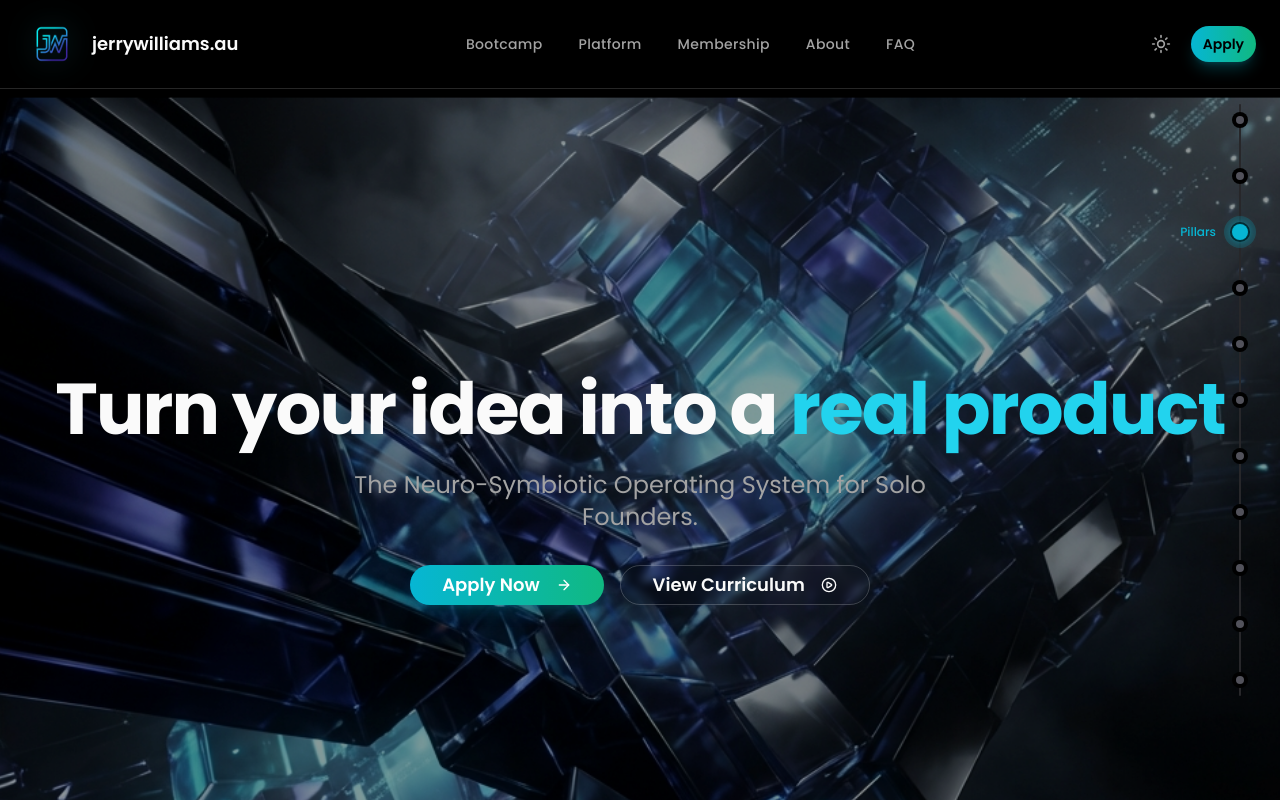
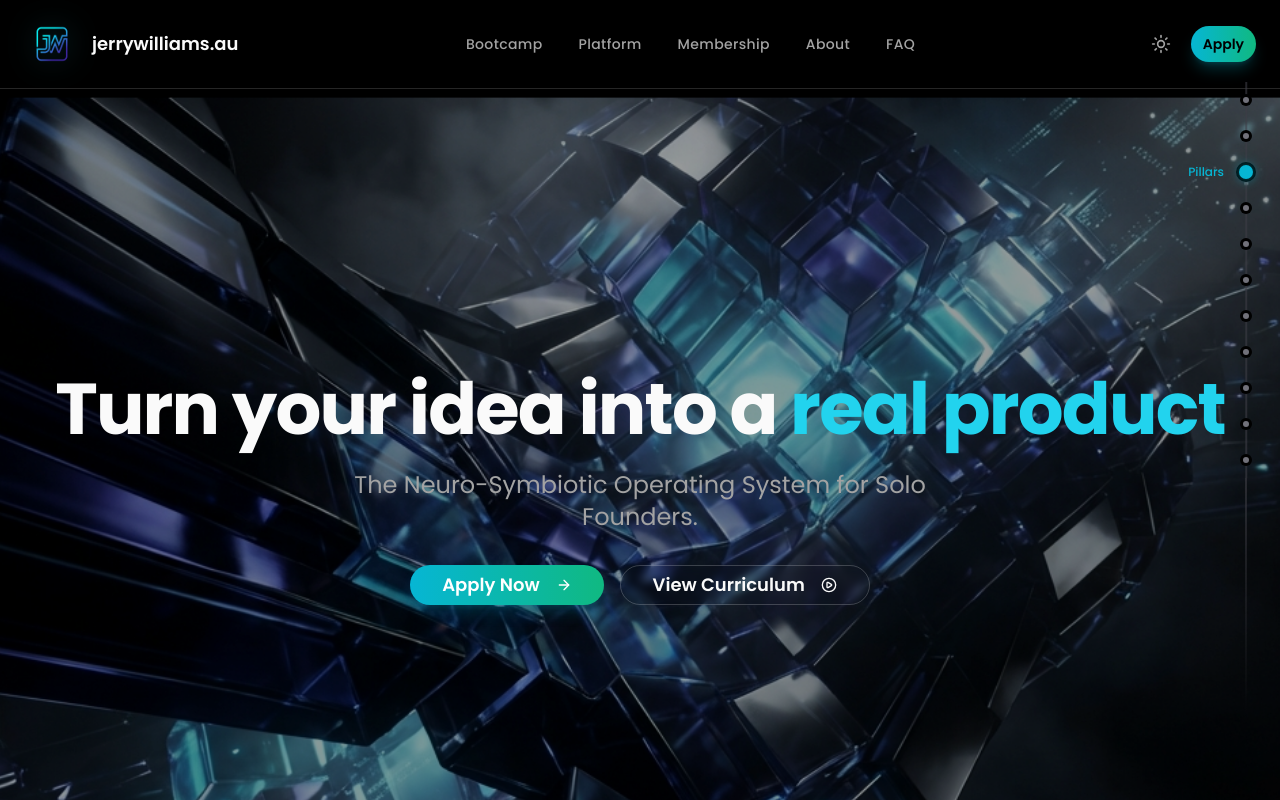
Before and after one commit to jerrywilliams-au/en-web, a Next.js app: page / in a window 1280 px wide. Shown: the top 800 px of the page. Built offline with nearby package versions, Linux system fonts and the light colour scheme.

Commit message:
style: redesign sidebar chapter nav to match reference
- Active dot larger with cyan glow, inactive dots smaller
- Vertical line through all dots with gradient tail extending toward footer
- Tighter spacing, works in both light and dark themes
- Removed unused framer-motion import

```diff
--- a/src/components/branding/ChapterNavigation.tsx
+++ b/src/components/branding/ChapterNavigation.tsx
@@ -1,6 +1,5 @@
 'use client';
 
-import { motion } from 'framer-motion';
 import { useEffect, useState } from 'react';
 
 export function ChapterNavigation() {
@@ -39,23 +38,24 @@ export function ChapterNavigation() {
   }, []); // eslint-disable-line react-hooks/exhaustive-deps
 
   return (
-    <div className="fixed right-6 top-1/2 -translate-y-1/2 z-50 hidden lg:flex flex-row items-center gap-4">
-      <div className="flex flex-col items-center gap-6 relative py-4">
-        {/* Continuous Vertical Line - Centered */}
-        <div className="absolute left-1/2 -translate-x-1/2 top-4 bottom-4 w-[2px] bg-zinc-200 dark:bg-zinc-800 rounded-full -z-10" />
+    <div className="fixed right-6 top-1/2 -translate-y-1/2 z-50 hidden lg:flex flex-col items-center">
+      {/* Dots container */}
+      <div className="flex flex-col items-center gap-4 relative py-2">
+        {/* Vertical line through dots */}
+        <div className="absolute left-1/2 -translate-x-1/2 top-0 bottom-0 w-[1.5px] bg-zinc-300/60 dark:bg-zinc-700/60" />
 
         {chapters.map((chapter) => (
           <a
             key={chapter.id}
             href={`#${chapter.id}`}
-            className="group relative flex items-center justify-center p-2"
+            className="group relative flex items-center justify-center"
             onClick={(e) => {
               e.preventDefault();
               document.getElementById(chapter.id)?.scrollIntoView({ behavior: 'smooth' });
             }}
           >
             {/* Label (Absolute Left) */}
-            <span className={`absolute right-10 whitespace-nowrap text-xs font-medium transition-all duration-300 origin-right ${
+            <span className={`absolute right-8 whitespace-nowrap text-xs font-medium transition-all duration-300 origin-right ${
               activeSection === chapter.id
                 ? 'opacity-100 translate-x-0 text-cyan-500 scale-100'
                 : 'opacity-0 translate-x-4 group-hover:opacity-100 group-hover:translate-x-0 text-muted-foreground scale-95'
@@ -63,35 +63,26 @@ export function ChapterNavigation() {
               {chapter.label}
             </span>
 
-            {/* Dot Container - High Z-index to mask line */}
-            <div className="relative z-10 flex items-center justify-center w-4 h-4">
-               {/*
-                 Masking Background Circle
-                 This solid circle matches the page background to "cut" the line visually.
-               */}
-               <div className={`absolute inset-0 rounded-full bg-background transition-all duration-300 ${
-                 activeSection === chapter.id ? 'scale-125' : 'scale-100'
+            {/* Dot */}
+            <div className="relative z-10 flex items-center justify-center w-5 h-5">
+               {/* Background mask */}
+               <div className={`absolute rounded-full bg-background transition-all duration-300 ${
+                 activeSection === chapter.id ? 'w-5 h-5' : 'w-3 h-3'
                }`} />
-
-               {/* Active Halo */}
-               {activeSection === chapter.id && (
-                  <motion.div
-                    layoutId="active-dot-halo"
-                    className="absolute -inset-2 bg-cyan-500/20 rounded-full z-[-1]"
-                    transition={{ duration: 0.3 }}
-                  />
-               )}
 
                {/* The Visible Dot */}
               <div className={`rounded-full transition-all duration-300 relative z-20 ${
                 activeSection === chapter.id
-                  ? 'w-4 h-4 bg-cyan-500 shadow-[0_0_10px_rgba(6,182,212,0.8)]'
-                  : 'w-2 h-2 bg-zinc-300 dark:bg-zinc-600 group-hover:bg-cyan-400/50'
+                  ? 'w-3.5 h-3.5 bg-cyan-500 shadow-[0_0_12px_rgba(6,182,212,0.7)]'
+                  : 'w-[6px] h-[6px] bg-zinc-400 dark:bg-zinc-500 group-hover:bg-cyan-400/60'
               }`} />
             </div>
           </a>
         ))}
       </div>
+
+      {/* Vertical tail line extending toward footer */}
+      <div className="w-[1.5px] h-[30vh] bg-gradient-to-b from-zinc-300/60 dark:from-zinc-700/60 to-transparent" />
     </div>
   );
 }
```
